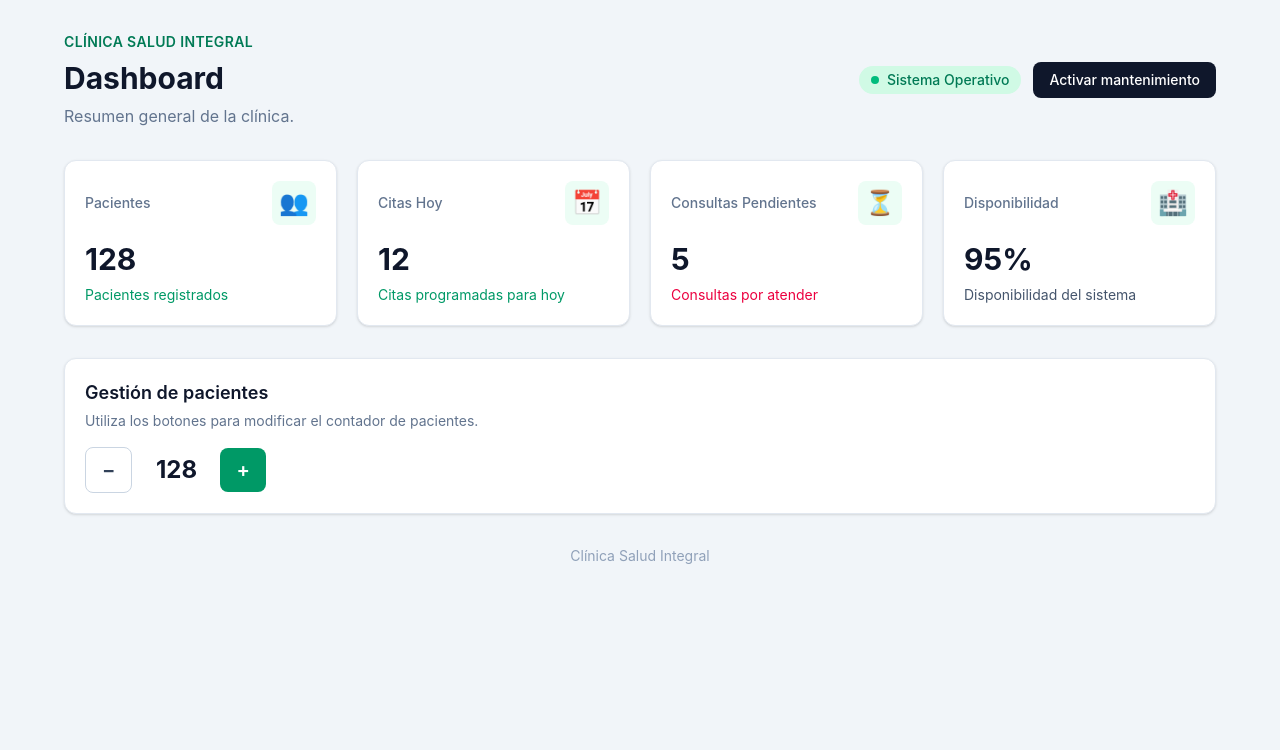
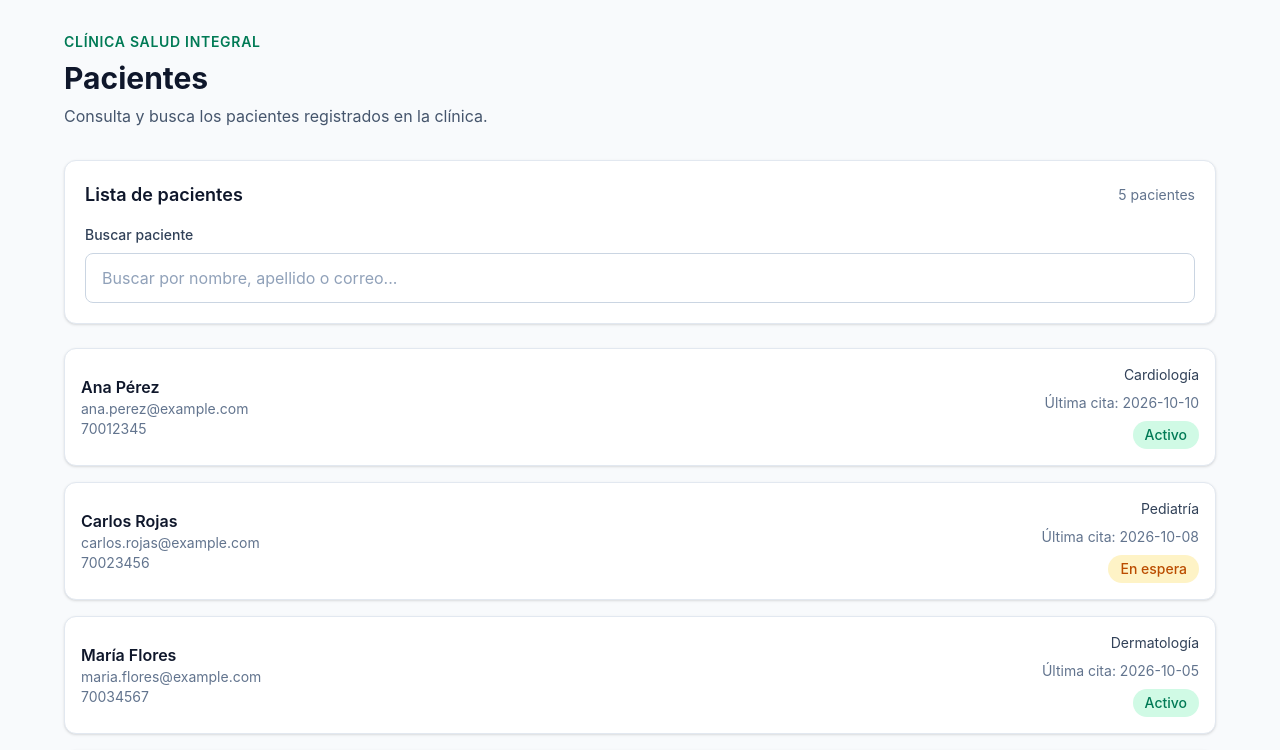
Before and after one commit to adanbnjm/clinica-frontend, a React (Vite) app: page /pacientes in a window 1280 px wide. Shown: the top 750 px of the page. Built offline with nearby package versions, Linux system fonts and the light colour scheme.

Commit message:
feat: build PacienteRow and PaginaPacientes with AI refactor

```diff
--- a/src/App.tsx
+++ b/src/App.tsx
@@ -1,5 +1,5 @@
-import PaginaDashboard from "./pages/PaginaDashboard";
+import PaginaPacientes from "./pages/PaginaPacientes";
 
 export default function App() {
-  return <PaginaDashboard />;
+  return <PaginaPacientes />;
 }
--- /dev/null
+++ b/src/components/BuscadorPacientes.tsx
@@ -0,0 +1,25 @@
+interface BuscadorPacientesProps {
+  value: string;
+  onChange: (valor: string) => void;
+}
+
+export default function BuscadorPacientes({
+  value,
+  onChange,
+}: BuscadorPacientesProps) {
+  return (
+    <label className="block">
+      <span className="mb-2 block text-sm font-medium text-slate-700">
+        Buscar paciente
+      </span>
+
+      <input
+        type="search"
+        value={value}
+        onChange={(evento) => onChange(evento.target.value)}
+        placeholder="Buscar por nombre, apellido o correo..."
+        className="w-full rounded-lg border border-slate-300 bg-white px-4 py-3 text-slate-900 outline-none transition placeholder:text-slate-400 focus:border-emerald-600 focus:ring-2 focus:ring-emerald-100"
+      />
+    </label>
+  );
+}
--- /dev/null
+++ b/src/components/PacienteRow.tsx
@@ -0,0 +1,33 @@
+import type { Paciente } from "../types/paciente";
+import BadgeEstado from "./BadgeEstado";
+
+interface PacienteRowProps {
+  paciente: Paciente;
+}
+
+export default function PacienteRow({ paciente }: PacienteRowProps) {
+  return (
+    <article className="flex flex-col gap-3 rounded-xl border border-slate-200 bg-white p-4 shadow-sm sm:flex-row sm:items-center sm:justify-between">
+      <div>
+        <h3 className="font-semibold text-slate-900">
+          {paciente.nombre} {paciente.apellido}
+        </h3>
+
+        <p className="text-sm text-slate-500">{paciente.email}</p>
+        <p className="text-sm text-slate-500">{paciente.telefono}</p>
+      </div>
+
+      <div className="flex flex-col gap-2 sm:items-end">
+        <span className="text-sm text-slate-700">
+          {paciente.especialidadAsignada}
+        </span>
+
+        <span className="text-sm text-slate-500">
+          Última cita: {paciente.ultimaCita}
+        </span>
+
+        <BadgeEstado estado={paciente.estado} />
+      </div>
+    </article>
+  );
+}
--- /dev/null
+++ b/src/pages/PaginaPacientes.tsx
@@ -0,0 +1,136 @@
+import { useState } from "react";
+import type { Paciente } from "../types/paciente";
+import BuscadorPacientes from "../components/BuscadorPacientes";
+import PacienteRow from "../components/PacienteRow";
+
+// Problemas encontrados en el código generado por la IA:
+// 1. Los datos de los pacientes estaban escritos directamente en el HTML y duplicados para escritorio y móvil.
+// 2. La interfaz y la lógica de búsqueda y filtros estaban concentradas en un solo documento, dificultando su mantenimiento.
+// 3. Las etiquetas de estado se repetían en el HTML, en lugar de utilizar un componente reutilizable.
+//
+// Refactorización realizada:
+// Se definieron tipos con TypeScript y se separaron el buscador, la tarjeta de paciente y la insignia de estado en componentes reutilizables.
+const pacientesIniciales: Paciente[] = [
+  {
+    id: "1",
+    nombre: "Ana",
+    apellido: "Pérez",
+    email: "ana.perez@example.com",
+    telefono: "70012345",
+    especialidadAsignada: "Cardiología",
+    ultimaCita: "2026-10-10",
+    estado: "activo",
+  },
+  {
+    id: "2",
+    nombre: "Carlos",
+    apellido: "Rojas",
+    email: "carlos.rojas@example.com",
+    telefono: "70023456",
+    especialidadAsignada: "Pediatría",
+    ultimaCita: "2026-10-08",
+    estado: "en_espera",
+  },
+  {
+    id: "3",
+    nombre: "María",
+    apellido: "Flores",
+    email: "maria.flores@example.com",
+    telefono: "70034567",
+    especialidadAsignada: "Dermatología",
+    ultimaCita: "2026-10-05",
+    estado: "activo",
+  },
+  {
+    id: "4",
+    nombre: "José",
+    apellido: "Méndez",
+    email: "jose.mendez@example.com",
+    telefono: "70045678",
+    especialidadAsignada: "Medicina general",
+    ultimaCita: "2026-09-28",
+    estado: "inactivo",
+  },
+  {
+    id: "5",
+    nombre: "Lucía",
+    apellido: "Vargas",
+    email: "lucia.vargas@example.com",
+    telefono: "70056789",
+    especialidadAsignada: "Oftalmología",
+    ultimaCita: "2026-10-12",
+    estado: "en_espera",
+  },
+];
+
+export default function PaginaPacientes() {
+  const [busqueda, setBusqueda] = useState("");
+
+  const pacientesFiltrados = pacientesIniciales.filter((paciente) => {
+    const textoBusqueda = busqueda.trim().toLowerCase();
+
+    const nombreCompleto =
+      `${paciente.nombre} ${paciente.apellido}`.toLowerCase();
+
+    return (
+      nombreCompleto.includes(textoBusqueda) ||
+      paciente.email.toLowerCase().includes(textoBusqueda) ||
+      paciente.telefono.toLowerCase().includes(textoBusqueda) ||
+      paciente.especialidadAsignada.toLowerCase().includes(textoBusqueda)
+    );
+  });
+
+  return (
+    <main className="min-h-screen bg-slate-50 px-4 py-8 sm:px-6 lg:px-10">
+      <div className="mx-auto max-w-6xl">
+        <header className="mb-8">
+          <p className="text-sm font-semibold uppercase tracking-wider text-emerald-700">
+            Clínica Salud Integral
+          </p>
+
+          <h1 className="mt-2 text-3xl font-bold text-slate-900">Pacientes</h1>
+
+          <p className="mt-2 text-slate-600">
+            Consulta y busca los pacientes registrados en la clínica.
+          </p>
+        </header>
+
+        <section className="mb-6 rounded-xl border border-slate-200 bg-white p-5 shadow-sm">
+          <div className="mb-4 flex flex-col gap-1 sm:flex-row sm:items-center sm:justify-between">
+            <h2 className="text-lg font-semibold text-slate-900">
+              Lista de pacientes
+            </h2>
+
+            <p className="text-sm text-slate-500">
+              {pacientesFiltrados.length}{" "}
+              {pacientesFiltrados.length === 1 ? "paciente" : "pacientes"}
+            </p>
+          </div>
+
+          <BuscadorPacientes value={busqueda} onChange={setBusqueda} />
+        </section>
+
+        <section
+          aria-label="Resultados de pacientes"
+          className="flex flex-col gap-4"
+        >
+          {pacientesFiltrados.length > 0 ? (
+            pacientesFiltrados.map((paciente) => (
+              <PacienteRow key={paciente.id} paciente={paciente} />
+            ))
+          ) : (
+            <div className="rounded-xl border border-dashed border-slate-300 bg-white px-5 py-12 text-center">
+              <h2 className="font-semibold text-slate-800">
+                No se encontraron pacientes
+              </h2>
+
+              <p className="mt-2 text-sm text-slate-500">
+                Prueba con otro nombre, correo o especialidad.
+              </p>
+            </div>
+          )}
+        </section>
+      </div>
+    </main>
+  );
+}
```
